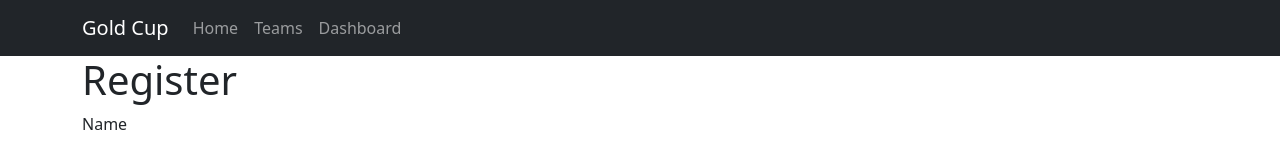
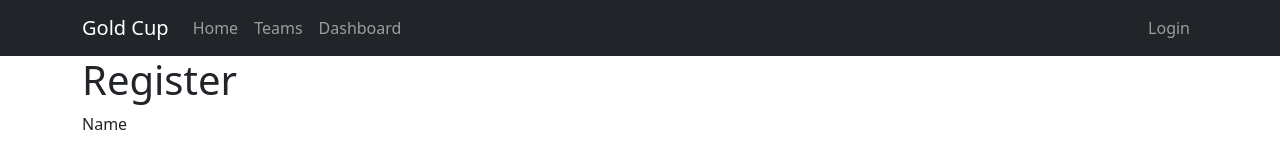
Before and after one commit to gold-cup/gold-cup-frontend, a React (Create React App) app: page /register in a window 1280 px wide. Shown: the top 142 px of the page. Built offline with nearby package versions, Linux system fonts and the light colour scheme.

Commit message:
Moved Cookie Logic to Gold Cup Hook

```diff
--- a/src/components/Navigation/Navigation.tsx
+++ b/src/components/Navigation/Navigation.tsx
@@ -1,7 +1,17 @@
 import React from 'react'
 import { Container, Nav, Navbar} from 'react-bootstrap'
+import { useGoldCupApi } from '../../hooks'
 
 export const Navigation = () => {
+    const {checkIsLoggedIn} = useGoldCupApi()
+
+    const logout = () => {
+        document.cookie = "token=; expires=Thu, 01 Jan 1970 00:00:00 UTC; path=/;";
+        window.location.href = '/login'
+    }
+
+    const rightMarkup = checkIsLoggedIn() ? <Nav.Link onClick={logout}>Logout</Nav.Link> : <Nav.Link href="/login">Login</Nav.Link>
+
     return (
         <Navbar bg="dark" variant='dark' expand="lg">
         <Container>
@@ -13,6 +23,9 @@ export const Navigation = () => {
                 <Nav.Link href="/teams">Teams</Nav.Link>
                 <Nav.Link href="/dashboard">Dashboard</Nav.Link>
             </Nav>
+            <Nav className="justify-content-end">
+                {rightMarkup}
+            </Nav>
             </Navbar.Collapse>
         </Container>
         </Navbar>
--- a/src/hooks/useGoldCupApi.ts
+++ b/src/hooks/useGoldCupApi.ts
@@ -73,5 +73,20 @@ export const useGoldCupApi = () => {
         return res;
     }
 
-    return {teams, getAllTeams, getTeamById, register, login, getLoggedInUserDetails};
+    const createCookieObject = () => {
+        const cookieObject: {[key: string]: string} = {}
+        document.cookie.split('; ').map((item) => item.split('=')).forEach((item) => {
+            console.log(item[1]);
+            cookieObject[item[0]] = item[1]
+            console.log(cookieObject)
+        })
+        return cookieObject
+    }
+
+    const checkIsLoggedIn = () => {
+        const cookieObject = createCookieObject()
+        return cookieObject.token ? true : false
+    }
+
+    return {teams, getAllTeams, getTeamById, register, login, getLoggedInUserDetails, createCookieObject, checkIsLoggedIn};
 }
--- a/src/pages/Dashboard/Dashboard.tsx
+++ b/src/pages/Dashboard/Dashboard.tsx
@@ -1,19 +1,11 @@
 import React, { useEffect, useState } from 'react'
-import { Button } from 'react-bootstrap'
+import { Card, Col, Row, Tab, Tabs } from 'react-bootstrap'
 import { useGoldCupApi, UserDetails } from '../../hooks'
 
 export const Dashboard = () => {
-    const {getLoggedInUserDetails} = useGoldCupApi()
+    const {getLoggedInUserDetails, createCookieObject} = useGoldCupApi()
     const [userDetails, setUserDetails] = useState<UserDetails | null>(null)
-    const createCookieObject = () => {
-        const cookieObject: {[key: string]: string} = {}
-        document.cookie.split('; ').map((item) => item.split('=')).forEach((item) => {
-            console.log(item[1]);
-            cookieObject[item[0]] = item[1]
-            console.log(cookieObject)
-        })
-        return cookieObject
-    }
+
 
     useEffect(() => {
         const getUserDetails = async () => {
@@ -32,17 +24,46 @@ export const Dashboard = () => {
     // eslint-disable-next-line react-hooks/exhaustive-deps
     }, [])
 
-    const logout = () => {
-        document.cookie = "token=; expires=Thu, 01 Jan 1970 00:00:00 UTC; path=/;";
-        window.location.href = '/login'
-    }
-
-
     return (
         <>
-            <h1>Dashboard</h1>
-            {userDetails && <p>Welcome {userDetails.name}</p>}
-            <Button onClick={logout}>Logout</Button>
+        <Row>
+            <Col>
+            <h1>Welcome, {userDetails?.name}</h1>
+            </Col>
+        </Row>
+        <Row>
+            <Col>
+                <Tabs
+                    defaultActiveKey="player-management"
+                    id="uncontrolled-tab-example"
+                    className="mb-3"
+                >
+                    <Tab eventKey="player-management" title="Player Management">
+                        <h3>Player Management</h3>
+                        <p>Here is where you can register yourself or others to be players in gold cup.</p>
+                        <Row>
+                            <Col>
+                            <Card>Player 1</Card>
+                            </Col>
+                            <Col>
+                            <Card>Player 1</Card>
+                            </Col>
+                            <Col>
+                            <Card>Player 1</Card>
+                            </Col>
+                        </Row>
+                    </Tab>
+                    <Tab eventKey="coach-management" title="Coach Management">
+                        <h3>Coach Management</h3>
+                        <p>Here is where you can register yourself or others to be coaches in gold cup.</p>
+                    </Tab>
+                    <Tab eventKey="team-management" title="Team Management">
+                        <h3>Team Management</h3>
+                        <p>Here is where you can create teams for Gold Cup</p>
+                    </Tab>
+                </Tabs>
+            </Col>
+        </Row>
         </>
     )
 }
```
